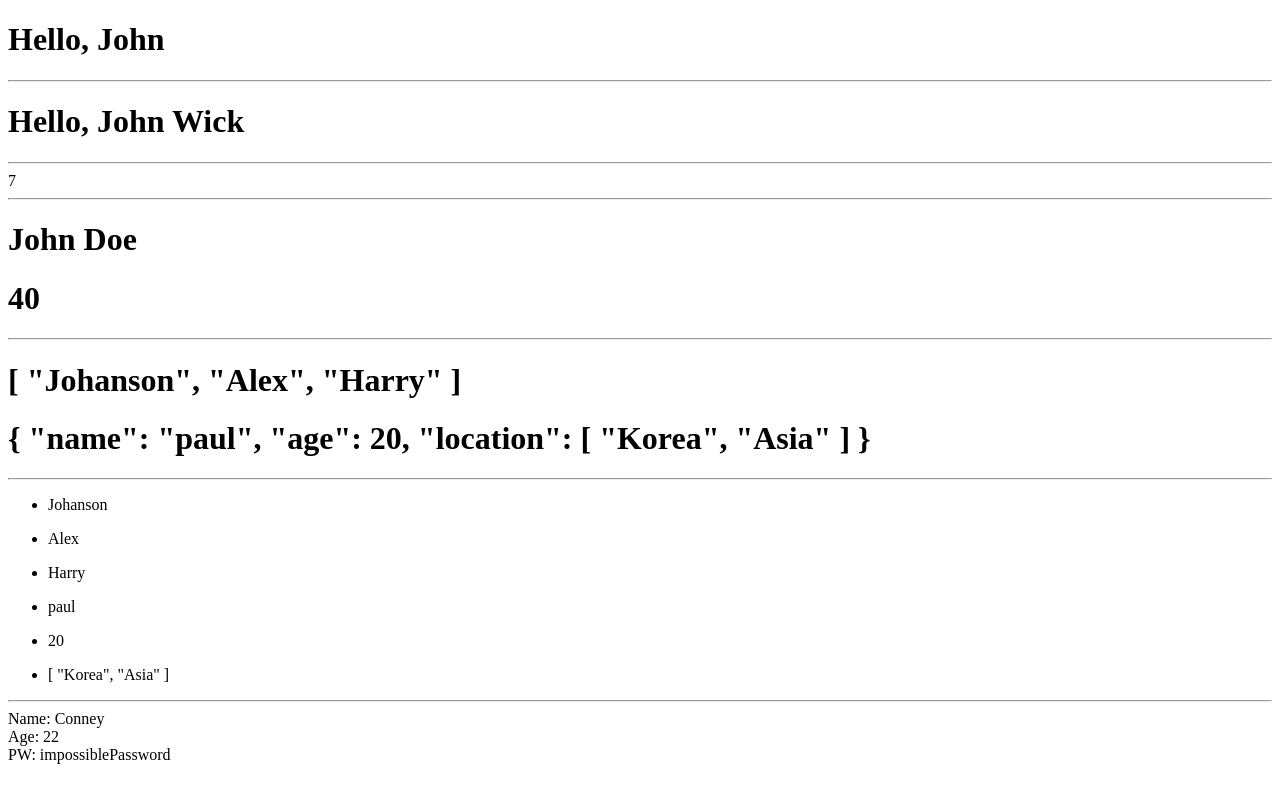
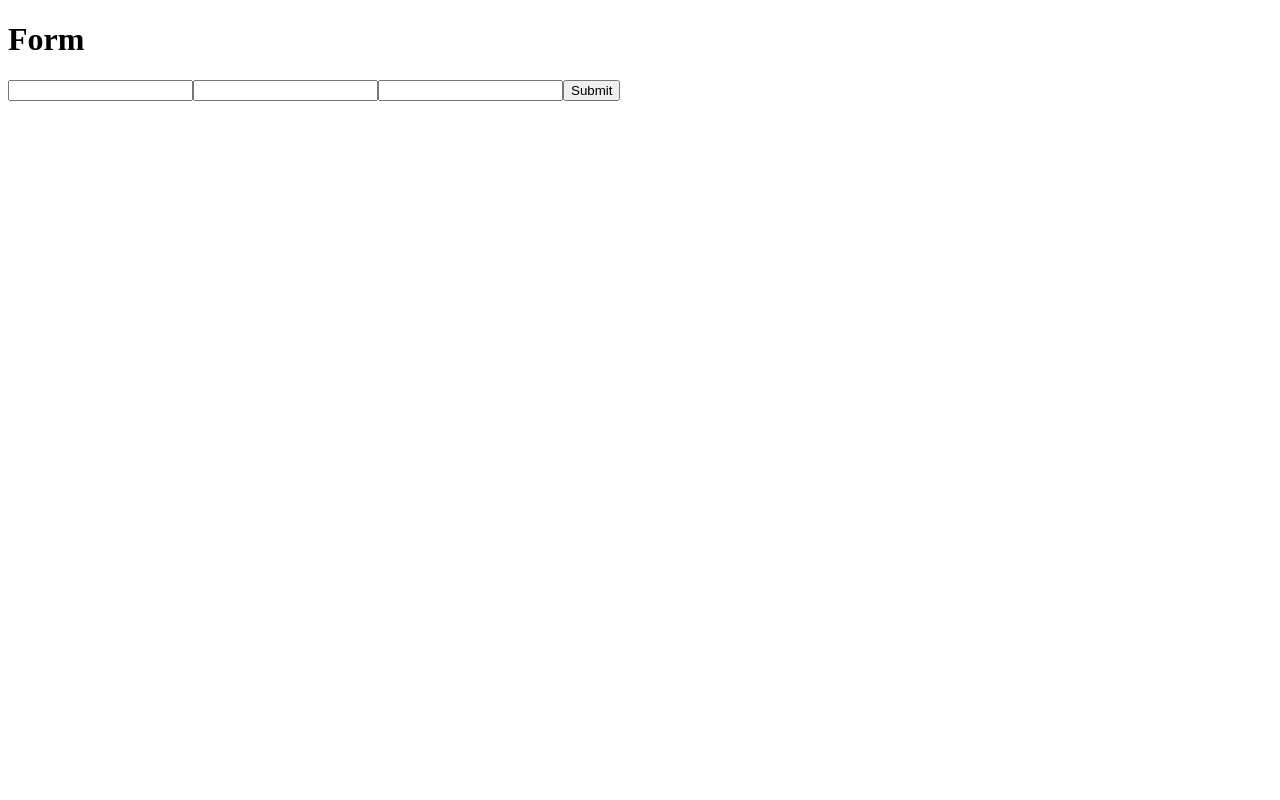
Before and after one commit to chaud1024/vue-course, a Vue app: page / in a window 1280 px wide. Built offline with nearby package versions, Linux system fonts and the light colour scheme.

Commit message:
about component event(emit)

```diff
--- a/src/App.vue
+++ b/src/App.vue
@@ -1,36 +1,13 @@
 <script setup>
-import { ref } from 'vue'
+import FormComponent from './components/FormComponent.vue'
 
-import DynamicProps from './components/DynamicProps.vue'
-import StaticProps from './components/StaticProps.vue'
-
-import ChangingPropsValues from './components/ChangingPropsValues.vue'
-import PropValidation from './components/PropValidation.vue'
-import ComplexProps from './components/ComplexProps.vue'
-
-import CustomValidator from './components/CustomValidator.vue'
-
-const firstName = ref('John')
-const lastName = ref('Wick')
-
-const favNumber = ref(7)
+const handleForm = (username, email, password) => {
+  console.log(username, email, password)
+}
 </script>
 
 <template>
-  <StaticProps name="John" />
-  <hr />
-  <DynamicProps :firstName="firstName" :lastName="lastName" />
-  <hr />
-  <ChangingPropsValues :favNumber="favNumber" />
-  <hr />
-  <PropValidation fullName="John Doe" :age="40" />
-  <hr />
-  <ComplexProps
-    :friends="['Johanson', 'Alex', 'Harry']"
-    :userInfo="{ name: 'paul', age: 20, location: ['Korea', 'Asia'] }"
-  />
-  <hr />
-  <CustomValidator name="Conney" :age="22" password="impossiblePassword" />
+  <FormComponent @userInfo="handleForm" />
 </template>
 
 <style scoped></style>
--- /dev/null
+++ b/src/components/FormComponent.vue
@@ -0,0 +1,20 @@
+<script setup>
+import { ref } from 'vue'
+const username = ref('')
+const email = ref('')
+const password = ref('')
+</script>
+
+<template>
+  <div>
+    <h1>Form</h1>
+    <form @submit.prevent="$emit('userInfo', username, email, password)">
+      <input type="text" v-model="username" />
+      <input type="email" v-model="email" />
+      <input type="password" v-model="password" />
+      <button type="submit">Submit</button>
+    </form>
+  </div>
+</template>
+
+<style lang="scss" scoped></style>
```
Also changed, not shown: src/components/ComponentEvent.vue (added, +8 -0 lines).
